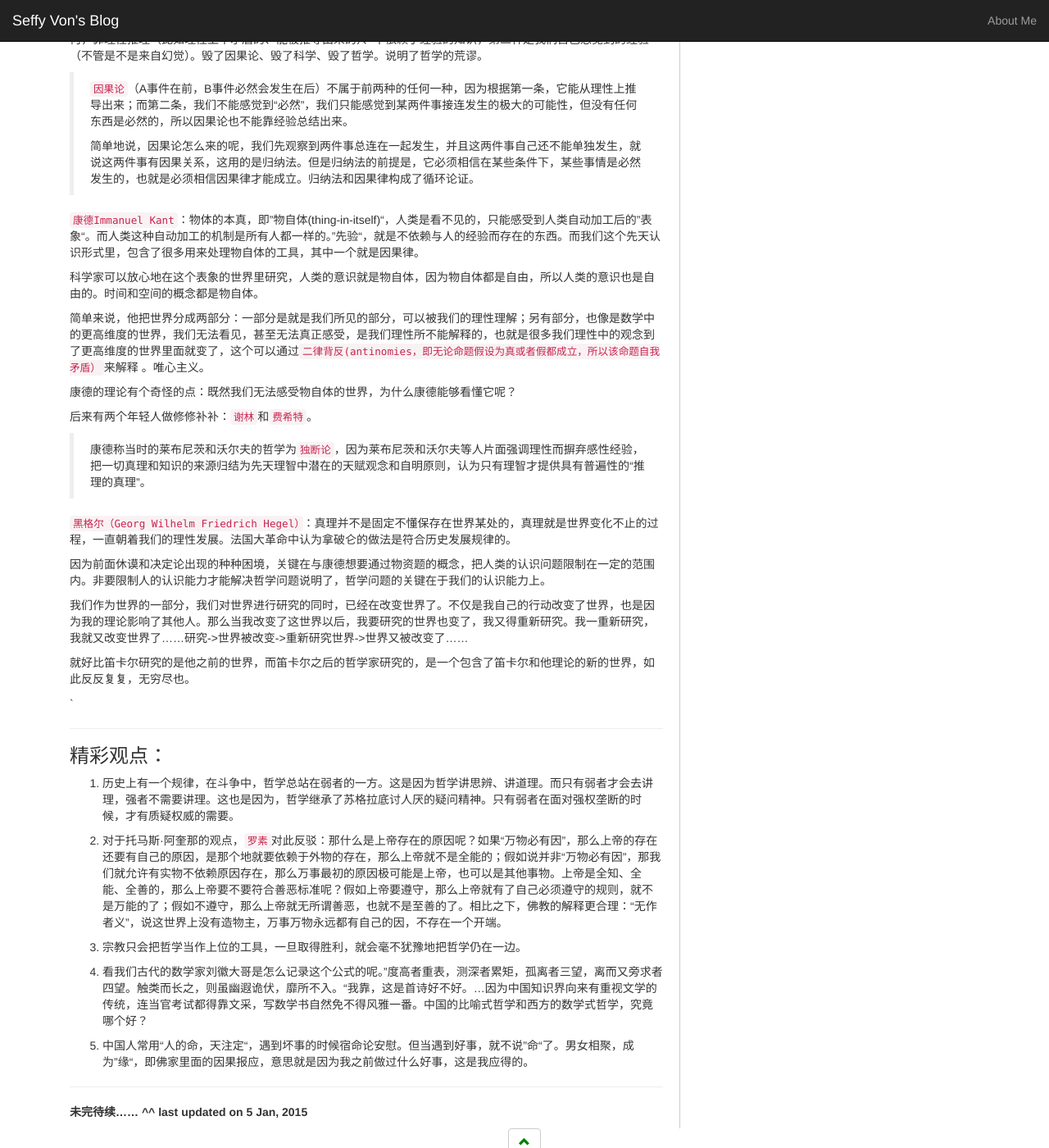
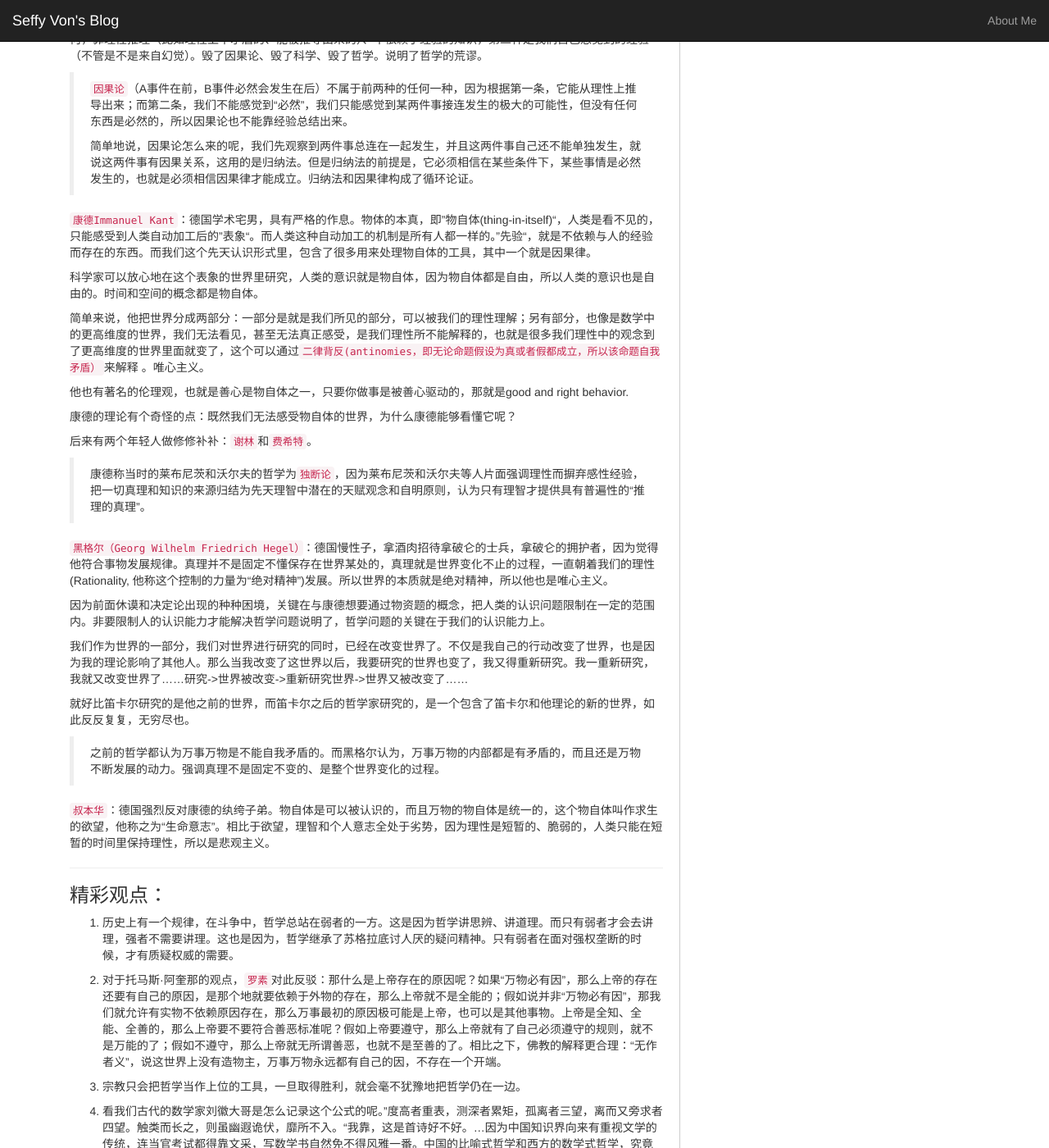
Before and after one commit to SeffyVon/SeffyVon.github.io, a Jekyll site: the page built from _posts/2015-01-05-What-have-the-philosophers-been-doing.md, in a window 1280 px wide and 1400 px high, scrolled down 2609 px. Shown: the whole window at 82% size. Built offline with Jekyll 4.4.1, drawn with Linux system fonts in a browser that asks for light colours; nearby versions of some CDN libraries; comment, search, counter and statistics services are not loaded; some of the changed text lies outside the part shown.

Commit message:
post update

```diff
--- a/_posts/2015-01-05-What-have-the-philosophers-been-doing.md
+++ b/_posts/2015-01-05-What-have-the-philosophers-been-doing.md
@@ -1,6 +1,6 @@
 ---
 layout: post
-title:  "与天地独往来——在读《哲学家都干了些什么？》"
+title:  "与天地宇宙精神呢独往来——在读《哲学家都干了些什么？》"
 date:   2015-01-05 01:08
 categories: digest
 ---
@@ -101,19 +101,22 @@ categories: digest
 >
 >简单地说，因果论怎么来的呢，我们先观察到两件事总连在一起发生，并且这两件事自己还不能单独发生，就说这两件事有因果关系，这用的是归纳法。但是归纳法的前提是，它必须相信在某些条件下，某些事情是必然发生的，也就是必须相信因果律才能成立。归纳法和因果律构成了循环论证。
 
-`康德Immanuel Kant`：物体的本真，即”物自体(thing-in-itself)“，人类是看不见的，只能感受到人类自动加工后的”表象“。而人类这种自动加工的机制是所有人都一样的。”先验“，就是不依赖与人的经验而存在的东西。而我们这个先天认识形式里，包含了很多用来处理物自体的工具，其中一个就是因果律。
+`康德Immanuel Kant`：德国学术宅男，具有严格的作息。物体的本真，即”物自体(thing-in-itself)“，人类是看不见的，只能感受到人类自动加工后的”表象“。而人类这种自动加工的机制是所有人都一样的。”先验“，就是不依赖与人的经验而存在的东西。而我们这个先天认识形式里，包含了很多用来处理物自体的工具，其中一个就是因果律。
 
 科学家可以放心地在这个表象的世界里研究，人类的意识就是物自体，因为物自体都是自由，所以人类的意识也是自由的。时间和空间的概念都是物自体。
 
 简单来说，他把世界分成两部分：一部分是就是我们所见的部分，可以被我们的理性理解；另有部分，也像是数学中的更高维度的世界，我们无法看见，甚至无法真正感受，是我们理性所不能解释的，也就是很多我们理性中的观念到了更高维度的世界里面就变了，这个可以通过`二律背反(antinomies，即无论命题假设为真或者假都成立，所以该命题自我矛盾）`来解释 。唯心主义。
 
+他也有著名的伦理观，也就是善心是物自体之一，只要你做事是被善心驱动的，那就是good and right behavior.
+
 康德的理论有个奇怪的点：既然我们无法感受物自体的世界，为什么康德能够看懂它呢？
+
 
 后来有两个年轻人做修修补补：`谢林`和`费希特`。
 
 > 康德称当时的莱布尼茨和沃尔夫的哲学为`独断论`，因为莱布尼茨和沃尔夫等人片面强调理性而摒弃感性经验，把一切真理和知识的来源归结为先天理智中潜在的天赋观念和自明原则，认为只有理智才提供具有普遍性的“推理的真理”。
 
-`黑格尔（Georg Wilhelm Friedrich Hegel）`：真理并不是固定不懂保存在世界某处的，真理就是世界变化不止的过程，一直朝着我们的理性发展。法国大革命中认为拿破仑的做法是符合历史发展规律的。
+`黑格尔（Georg Wilhelm Friedrich Hegel）`：德国慢性子，拿酒肉招待拿破仑的士兵，拿破仑的拥护者，因为觉得他符合事物发展规律。真理并不是固定不懂保存在世界某处的，真理就是世界变化不止的过程，一直朝着我们的理性(Rationality, 他称这个控制的力量为“绝对精神”)发展。所以世界的本质就是绝对精神，所以他也是唯心主义。
 
 因为前面休谟和决定论出现的种种困境，关键在与康德想要通过物资题的概念，把人类的认识问题限制在一定的范围内。非要限制人的认识能力才能解决哲学问题说明了，哲学问题的关键在于我们的认识能力上。
 
@@ -121,7 +124,9 @@ categories: digest
 
 就好比笛卡尔研究的是他之前的世界，而笛卡尔之后的哲学家研究的，是一个包含了笛卡尔和他理论的新的世界，如此反反复复，无穷尽也。
 
-`
+>之前的哲学都认为万事万物是不能自我矛盾的。而黑格尔认为，万事万物的内部都是有矛盾的，而且还是万物不断发展的动力。强调真理不是固定不变的、是整个世界变化的过程。
+
+`叔本华`：德国强烈反对康德的纨绔子弟。物自体是可以被认识的，而且万物的物自体是统一的，这个物自体叫作求生的欲望，他称之为“生命意志”。相比于欲望，理智和个人意志全处于劣势，因为理性是短暂的、脆弱的，人类只能在短暂的时间里保持理性，所以是悲观主义。
 
 ** **
 
```
